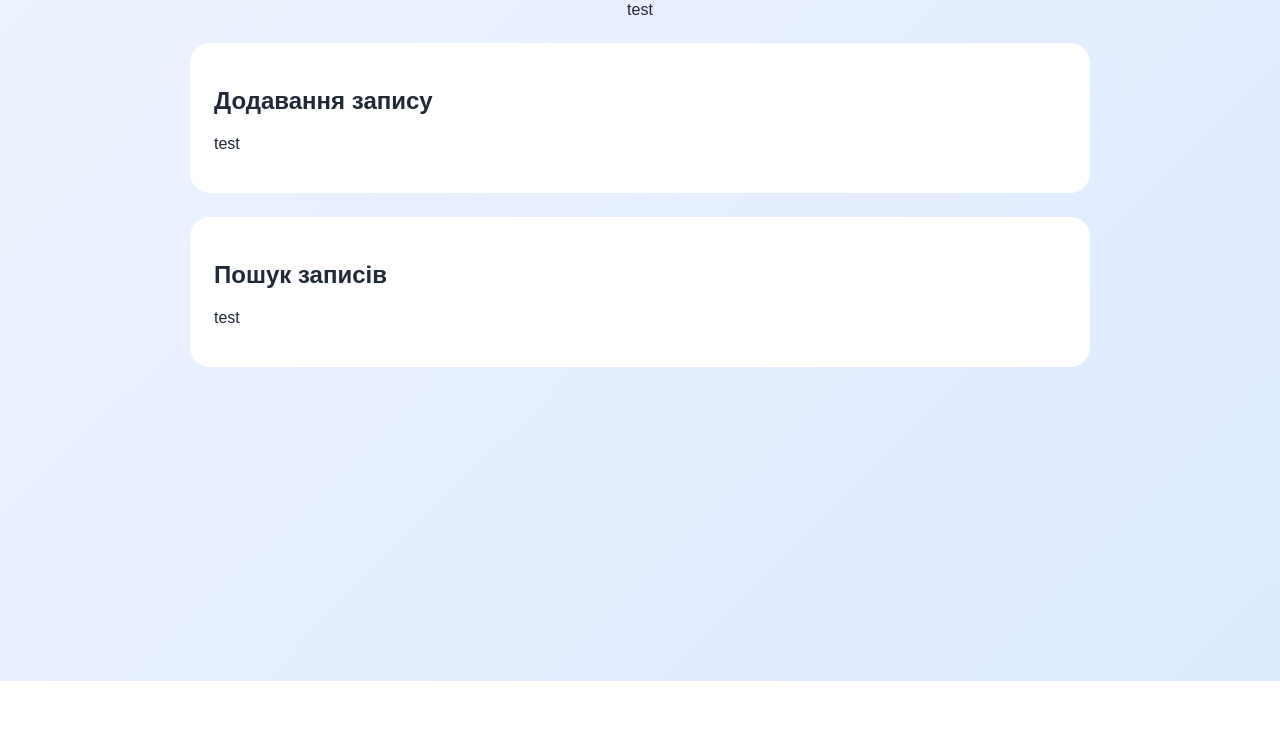
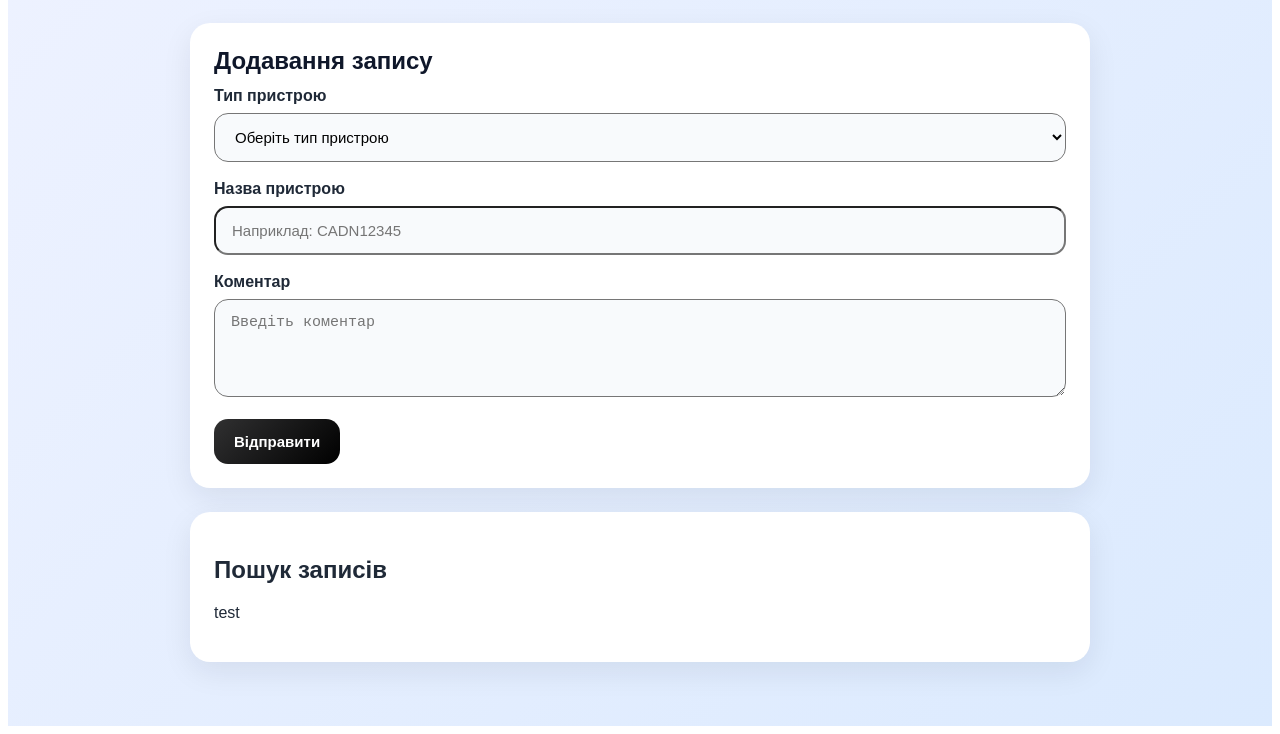
Before and after one commit to danil-maksimenko/merchant-task, a website: page public/index.html in a window 1280 px wide. Shown: the part 119-853 px from the top of the page. Before the commit the page ends 800 px from the top, so only its background shows below. Drawn offline with Linux system fonts and the light colour scheme.

Commit message:
refactor html and styles

```diff
--- /dev/null
+++ b/public/css/base/page.css
@@ -0,0 +1,13 @@
+.page {
+  margin: 0;
+  min-height: 200px;
+  background: linear-gradient(135deg, #eef2ff, #dbeafe);
+  color: #1f2937;
+  font-family: Arial, sans-serif;
+}
+
+.page__container {
+  max-width: 900px;
+  margin: 0 auto;
+  padding: 40px 20px;
+}
--- /dev/null
+++ b/public/css/blocks/card.css
@@ -0,0 +1,17 @@
+.card {
+  margin-bottom: 24px;
+  padding: 24px;
+  border-radius: 20px;
+  background: #fff;
+  box-shadow: 0 10px 30px rgba(15, 23, 42, 0.08);
+}
+
+.card__title {
+  margin: 0 0 12px;
+  color: #0f172a;
+}
+
+.card__text {
+  margin: 0;
+  color: #475569;
+}
--- /dev/null
+++ b/public/css/blocks/form.css
@@ -0,0 +1,38 @@
+.form {
+  display: block;
+}
+
+.form__group {
+  margin-bottom: 18px;
+}
+
+.form__label {
+  display: block;
+  margin-bottom: 8px;
+  font-weight: 700;
+}
+
+.form__input,
+.form__select,
+.form__textarea {
+  box-sizing: border-box;
+  width: 100%;
+  padding: 14px 16px;
+  border: 1pxx solid #cdb5e1;
+  border-radius: 14px;
+  background: #f8fafc;
+  font-size: 15px;
+}
+
+.form__input:focus,
+.form__select:focus,
+.form__textarea:focus {
+  outline: none;
+  border-color: #2563eb;
+  background: #fff;
+  box-shadow: 0 0 0 4px rgba(37, 99, 235, 0.12);
+}
+
+.form__textarea {
+  resize: vertical;
+}
--- /dev/null
+++ b/public/css/blocks/header.css
@@ -0,0 +1,16 @@
+.header {
+  margin-bottom: 24px;
+  text-align: center;
+}
+
+.header__title {
+  margin: 0 0 10px;
+  font-size: 36px;
+  color: #32921a;
+}
+
+.header__text {
+  margin: 0;
+  font-size: 16px;
+  color: #475569;
+}
--- /dev/null
+++ b/public/css/components/button.css
@@ -0,0 +1,17 @@
+.button {
+  padding: 14px 20px;
+  border: none;
+  border-radius: 14px;
+  font-size: 15px;
+  font-weight: 700;
+  cursor: pointer;
+}
+
+.button:hover {
+  opacity: 0.5;
+}
+
+.button--primary {
+  color: #fff;
+  background: linear-gradient(135deg, #303031, #000000);
+}
--- /dev/null
+++ b/public/css/components/notification.css
@@ -0,0 +1,17 @@
+.notification {
+  margin-bottom: 20px;
+  padding: 16px 18px;
+  border-radius: 16px;
+  font-weight: 700;
+  box-shadow: 0 10px 20px rgba(0, 0, 0, 0.06);
+}
+
+.notification--success {
+  border: 1px solid #fca5a5;
+  background: #fee2e2;
+  color: #991b1b
+}
+
+.notification--hidden {
+  display: none;
+}
--- /dev/null
+++ b/public/css/main.css
@@ -0,0 +1,6 @@
+@import url('./base/page.css');
+@import url('./blocks/header.css');
+@import url('./blocks/card.css');
+@import url('./blocks/form.css');
+@import url('./components/button.css');
+@import url('./components/notification.css');
--- a/public/css/style.css
+++ /dev/null
@@ -1,32 +0,0 @@
-* {
-  box-sizing: border-box;
-}
-
-body {
-  margin: 0;
-  font-family: Arial, sans-serif;
-  background: linear-gradient(135deg, #eef2ff, #dbeafe);;
-  color: #1f2937;
-}
-
-.page {
-  min-height: 100vh;
-  padding: 40px 20px;
-}
-
-.container {
-  max-width: 900px;
-  margin: 0 auto;
-}
-
-.header {
-  text-align: center;
-  margin-bottom: 24px;
-}
-
-.card {
-  background: white;
-  border-radius: 20px;
-  padding: 24px;
-  margin-bottom: 24px;
-}
--- a/public/index.html
+++ b/public/index.html
@@ -4,19 +4,53 @@
         <meta charset="UTF-8">
         <meta name="viewport" content="width=device-width, initial-scale=1.0">
         <title>Merchant Manager</title>
-        <link rel="stylesheet" href="./css/style.css" />
+        <link rel="stylesheet" href="./css/main.css" />
     </head>
     <body>
         <div class="page">
-            <div class="container">
+            <div class="page__container">
                 <header class="header">
-                    <h1>Merchant Manager</h1>
-                    <p>test</p>
+                    <h1 class="header__title">Merchant Manager</h1>
+                    <p class="header__text">Додавання та пошук записів</p>
                 </header>
 
+                <div id="notification" class="notification notification--hidden"></div>
+
                 <section class="card">
-                    <h2>Додавання запису</h2>
-                    <p>test</p>
+                    <h2 class="card__title">Додавання запису</h2>
+
+                    <form id="saveForm" class="form">
+                        <div class="form__group">
+                            <label for="merchantType" class="form__label">Тип пристрою</label>
+                            <select name="merchantType" id="merchantType" class="form__select">
+                                <option value="" selected disabled hidden>Оберіть тип пристрою</option>
+                            </select>
+                        </div>
+
+                        <div class="form__group">
+                            <label for="merchantCode" class="form__label">Назва пристрою</label>
+                            <input
+                                type="text"
+                                id="merchantCode"
+                                name="merchantCode"
+                                class="form__input"
+                                placeholder="Наприклад: CADN12345"
+                            />
+                        </div>
+
+                        <div class="form__group">
+                            <label for="comment" class="form__label">Коментар</label>
+                            <textarea
+                                name="comment"
+                                id="comment"
+                                rows="4"
+                                class="form__textarea"
+                                placeholder="Введіть коментар"
+                            ></textarea>
+                        </div>
+
+                        <button type="submit" class="button button--primary">Відправити</button>
+                    </form>
                 </section>
 
                 <section class="card">
```
